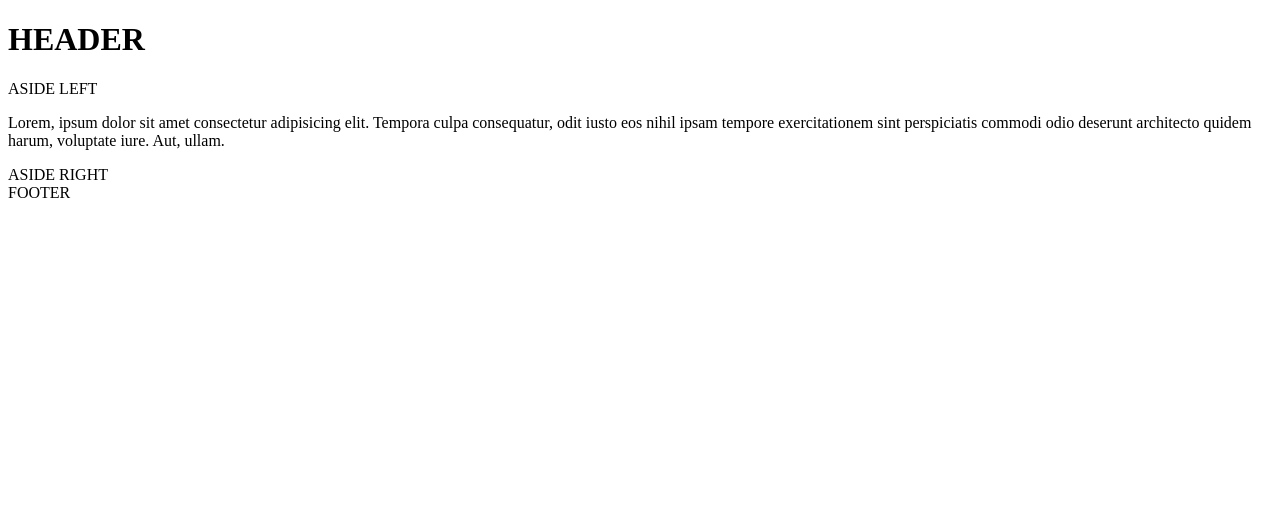
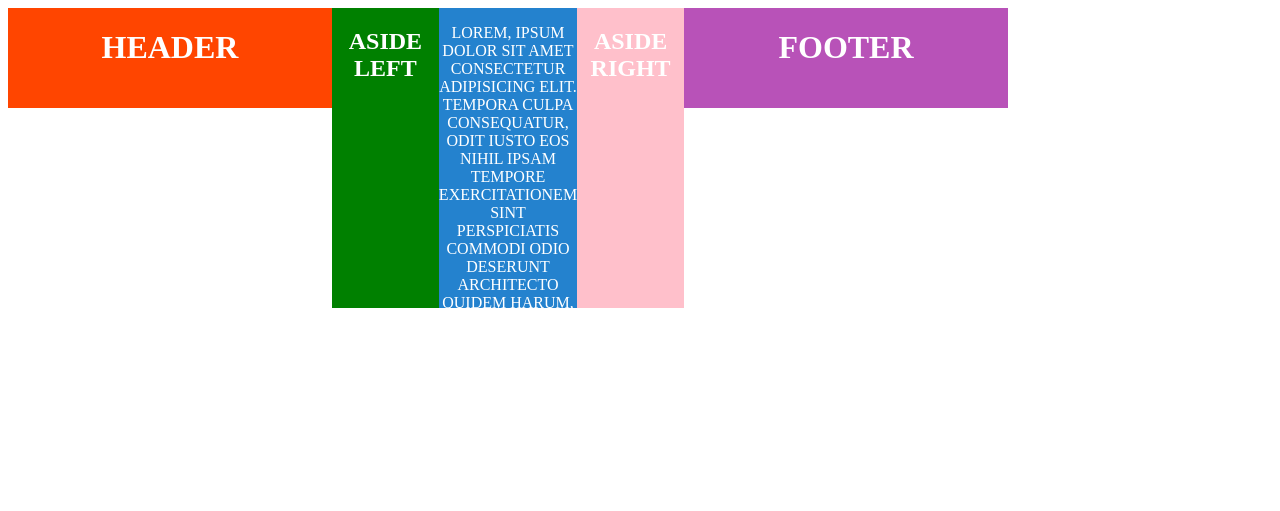
Before and after one commit to ulajeziorna20/7-layout-flex-box, a plain HTML site: page index.html in a window 1280 px wide. Drawn offline with Linux system fonts and the light colour scheme.

Commit message:
html-css

```diff
--- a/css/style.css
+++ b/css/style.css
@@ -0,0 +1,67 @@
+* {
+    box-sizing: border-box;
+}
+
+
+.container {
+    display: flex;
+    height: 500px;
+    width: 1000px;
+}
+
+.header {
+    background-color: orangered;
+    height: 100px;
+    text-align: center;
+    flex-basis: 100%;
+    display: block;
+}
+
+h1 {
+    text-transform: uppercase;
+    color: white;
+    font-weight: 0.1em;
+
+}
+
+
+
+
+.aside-left {
+    text-transform: uppercase;
+    color: white;
+    text-align: center;
+    background-color: green;
+    display: inline;
+    height: 300px;
+    flex-basis: 33%;
+}
+
+.text {
+    text-transform: uppercase;
+    color: white;
+    text-align: center;
+    background-color: #2482ce;
+    display: inline;
+    height: 300px;
+    flex-basis: 33%;
+}
+
+
+.aside-rigt {
+    text-transform: uppercase;
+    color: white;
+    text-align: center;
+    background-color: pink;
+    display: inline;
+    height: 300px;
+    flex-basis: 33%;
+}
+
+.footer {
+    background-color: #b852b8;
+    height: 100px;
+    text-align: center;
+    flex-basis: 100%;
+
+}
--- a/index.html
+++ b/index.html
@@ -18,7 +18,9 @@
             <h1>HEADER</h1>
         </header>
 
-        <section class="aside-left">ASIDE LEFT</section>
+        <section class="aside-left">
+            <h1>ASIDE LEFT</h1>
+        </section>
 
 
         <section class="text">
@@ -27,9 +29,13 @@
                 commodi odio deserunt architecto quidem harum, voluptate iure. Aut, ullam.</p>
         </section>
 
-        <section class="aside-rigt">ASIDE RIGHT</section>
+        <section class="aside-rigt">
+            <h1>ASIDE RIGHT</h1>
+        </section>
 
-        <footer class="footer">FOOTER</footer>
+        <footer class="footer">
+            <h1>FOOTER</h1>
+        </footer>
 
     </div>
 
```
